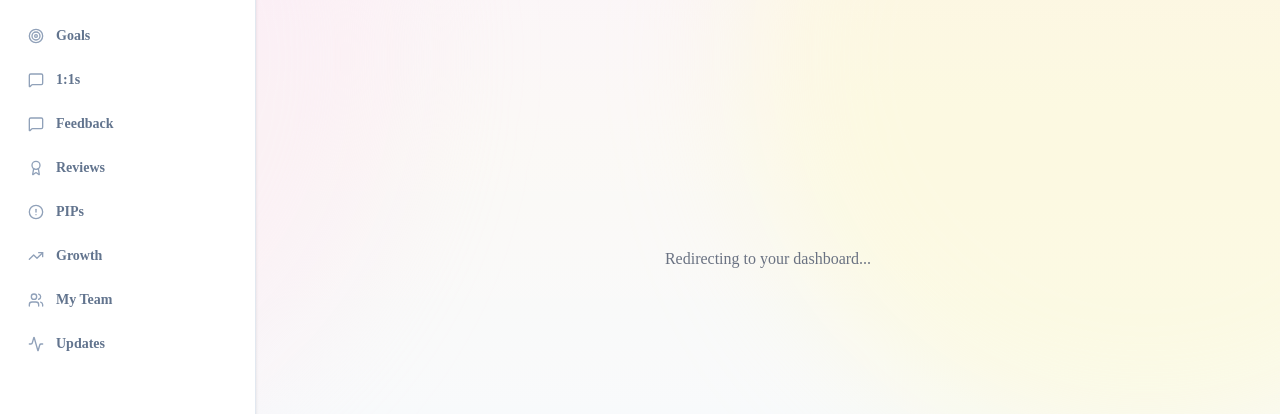
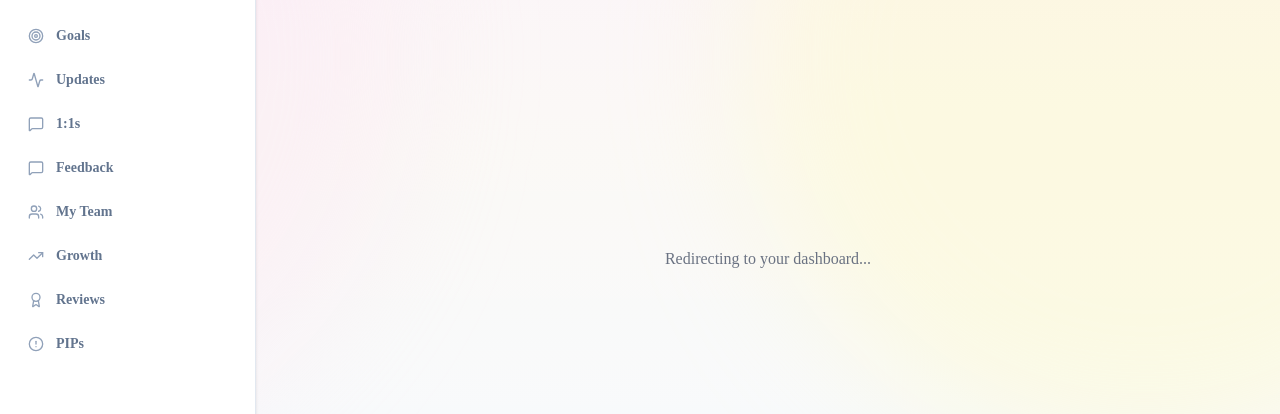
Before and after one commit to KrIsH72305/Lumina, a Next.js app: page / in a window 1280 px wide. Shown: the part 141-555 px from the top of the page. Built offline with nearby package versions, Linux system fonts and the light colour scheme; no server answers; sample sign-in values are in the browser's storage.

Commit message:
style: reorder sidebar for better UX

```diff
--- a/src/components/layout/sidebar.tsx
+++ b/src/components/layout/sidebar.tsx
@@ -31,13 +31,13 @@ export function Sidebar() {
   const navItems = [
     { name: 'Home', href: isManager ? '/manager' : '/employee', icon: Home },
     { name: 'Goals', href: '/employee/goals', icon: Target },
+    { name: 'Updates', href: '/employee/updates', icon: Activity },
     { name: '1:1s', href: '/employee/1-1s', icon: MessageSquare },
     { name: 'Feedback', href: '/employee/feedback', icon: MessageSquare },
+    { name: 'My Team', href: '/employee/team', icon: Users },
+    { name: 'Growth', href: '/employee/grow', icon: TrendingUp },
     { name: 'Reviews', href: '/employee/reviews', icon: Award },
     { name: 'PIPs', href: '/employee/pips', icon: AlertCircle },
-    { name: 'Growth', href: '/employee/grow', icon: TrendingUp },
-    { name: 'My Team', href: '/employee/team', icon: Users },
-    { name: 'Updates', href: '/employee/updates', icon: Activity },
   ]
 
   if (isManager) {
```
